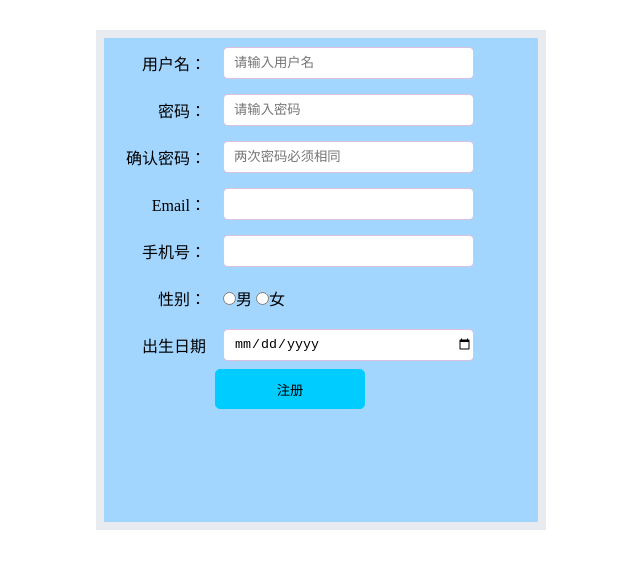
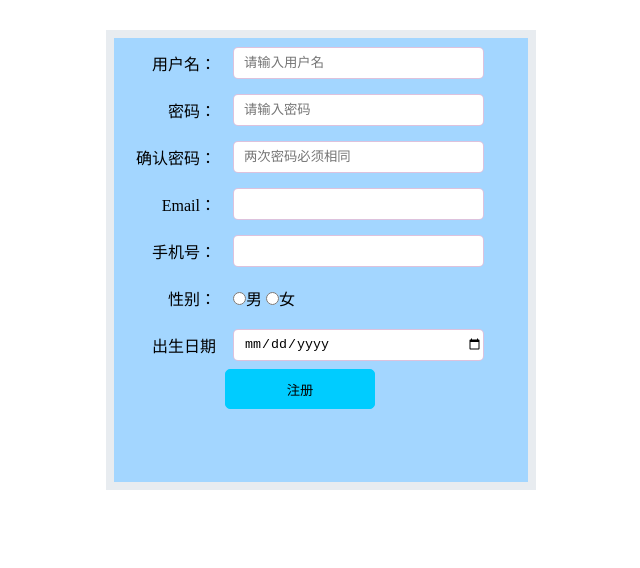
Before and after one commit to tbf7/web-work, a plain HTML site: page classwork11.html in a window 1280 px wide. Shown: the whole page, without its empty margins (319-959 px from the left). Drawn offline with Linux system fonts and the light colour scheme.

Commit message:
Update classwork11.html

```diff
--- a/classwork11.html
+++ b/classwork11.html
@@ -89,8 +89,8 @@
         }
 
         .rg_layout {
-            width: 450px;
-            height: 500px;
+            width: 430px;
+            height: 460px;
             margin: auto;
             background-color: rgba(159, 212, 255, 0.952);
             border: 8px solid #e8ecf0;
```
